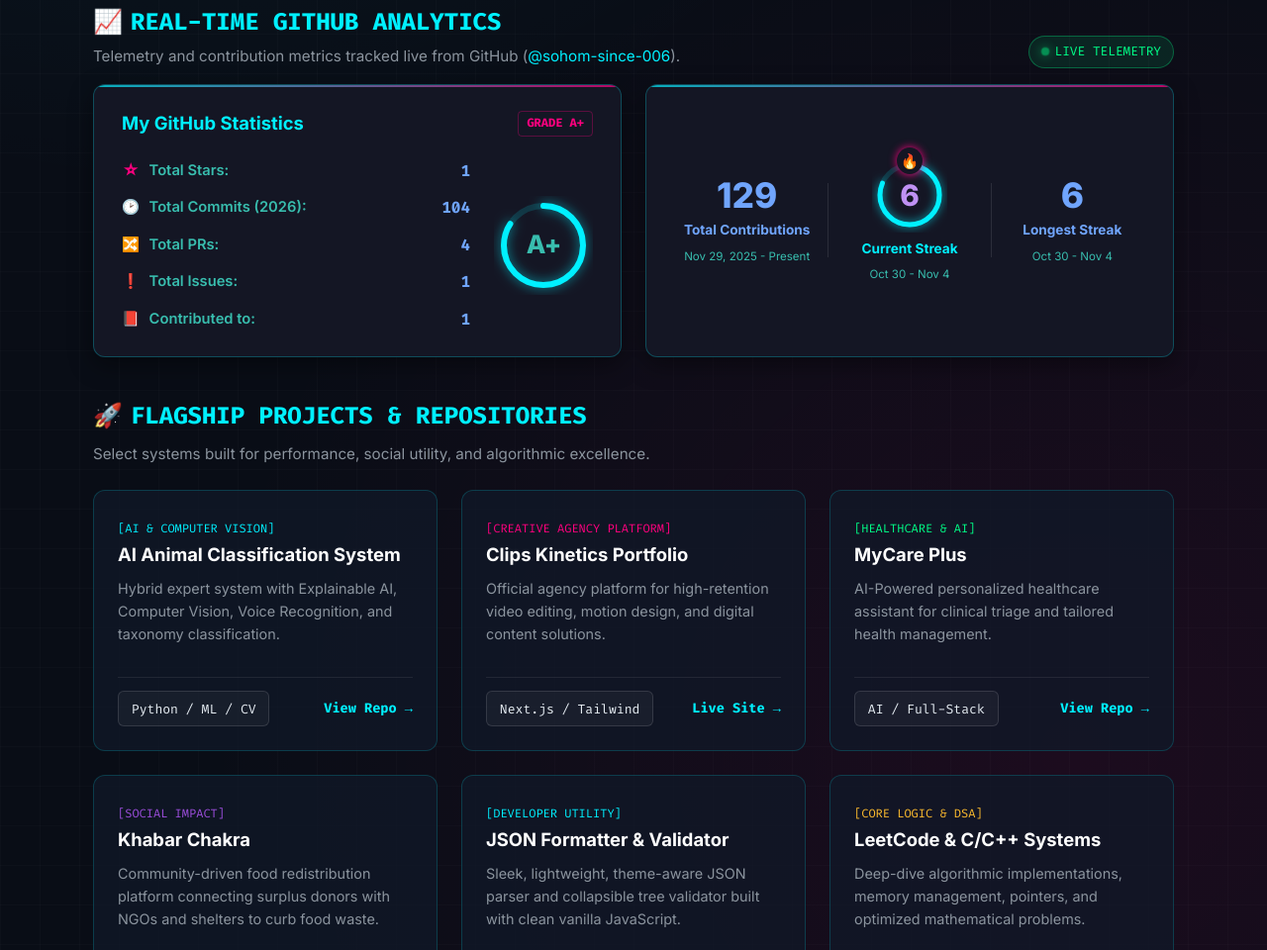
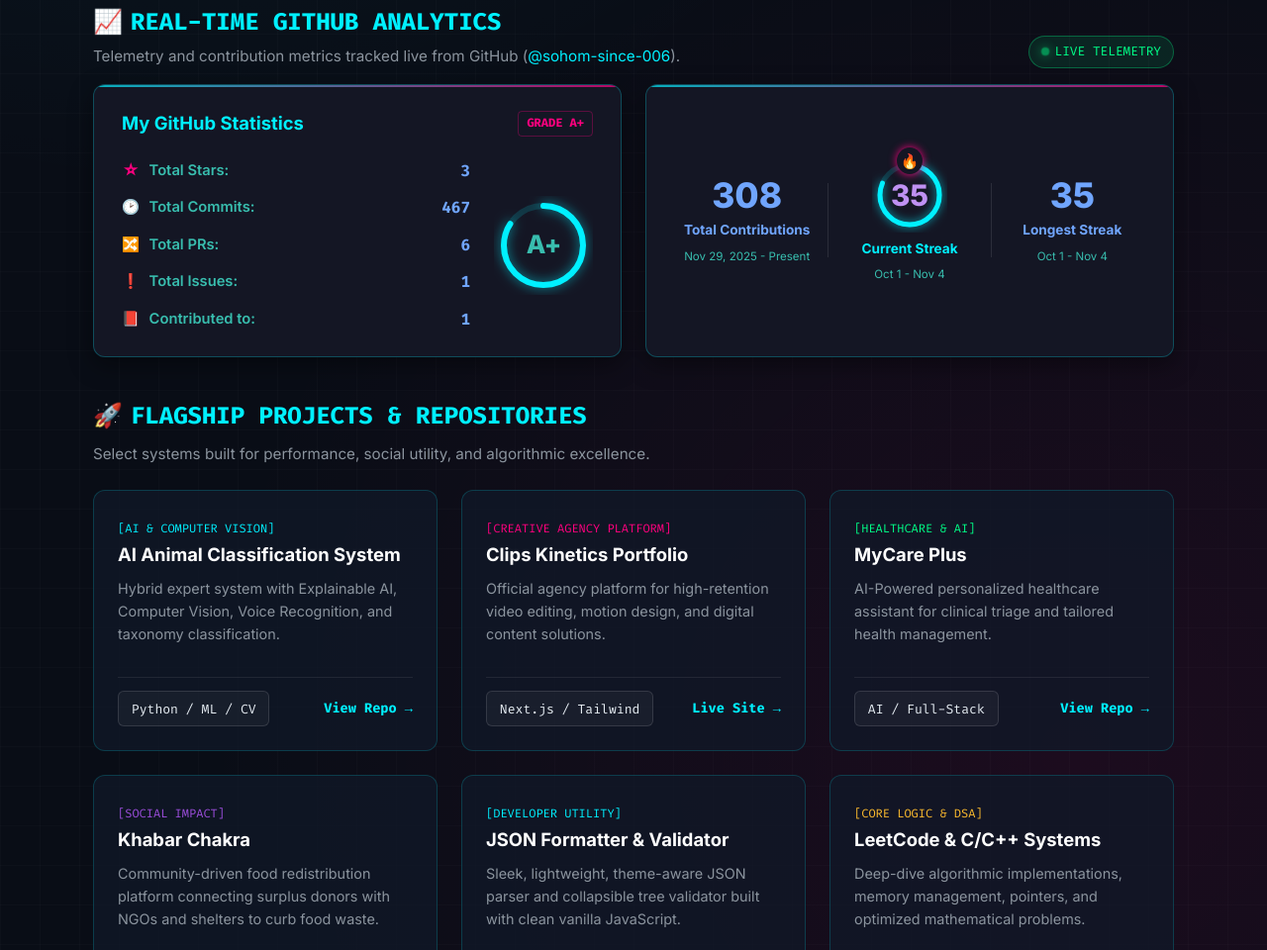
Before and after one commit to sohom-since-006/Wellwellwell, a plain HTML site: page index.html in a window 1280 px wide. Shown: the part 1166-2126 px from the top of the page at 99% size. Drawn offline with Linux system fonts and the light colour scheme.

Commit message:
fix(stats): synchronize true 35-day streak, 308 contributions, and 467 total commits

```diff
--- a/index.html
+++ b/index.html
@@ -751,15 +751,15 @@ Welcome, visitor. Type 'help' to view available system commands.
             <div class="stats-list">
               <div class="stat-row">
                 <span class="stat-row-left"><span class="stat-icon">☆</span> Total Stars:</span>
-                <span class="stat-value">1</span>
+                <span class="stat-value">3</span>
               </div>
               <div class="stat-row">
-                <span class="stat-row-left"><span class="stat-icon">🕑</span> Total Commits (2026):</span>
-                <span class="stat-value">104</span>
+                <span class="stat-row-left"><span class="stat-icon">🕑</span> Total Commits:</span>
+                <span class="stat-value">467</span>
               </div>
               <div class="stat-row">
                 <span class="stat-row-left"><span class="stat-icon">🔀</span> Total PRs:</span>
-                <span class="stat-value">4</span>
+                <span class="stat-value">6</span>
               </div>
               <div class="stat-row">
                 <span class="stat-row-left"><span class="stat-icon">❗</span> Total Issues:</span>
@@ -787,7 +787,7 @@ Welcome, visitor. Type 'help' to view available system commands.
           <div class="streak-layout">
             <!-- Total Contributions -->
             <div class="streak-col">
-              <div class="streak-big-num">129</div>
+              <div class="streak-big-num">308</div>
               <div class="streak-label">Total Contributions</div>
               <div class="streak-subtext">Nov 29, 2025 - Present</div>
             </div>
@@ -802,19 +802,19 @@ Welcome, visitor. Type 'help' to view available system commands.
                   <circle class="streak-ring-track" cx="38" cy="38" r="30"></circle>
                   <circle class="streak-ring-fill" cx="38" cy="38" r="30"></circle>
                 </svg>
-                <span class="streak-curr-num">6</span>
+                <span class="streak-curr-num">35</span>
               </div>
               <div class="streak-label highlight">Current Streak</div>
-              <div class="streak-subtext">Oct 30 - Nov 4</div>
+              <div class="streak-subtext">Oct 1 - Nov 4</div>
             </div>
 
             <div class="streak-divider"></div>
 
             <!-- Longest Streak -->
             <div class="streak-col">
-              <div class="streak-big-num">6</div>
+              <div class="streak-big-num">35</div>
               <div class="streak-label">Longest Streak</div>
-              <div class="streak-subtext">Oct 30 - Nov 4</div>
+              <div class="streak-subtext">Oct 1 - Nov 4</div>
             </div>
           </div>
         </div>
@@ -949,16 +949,16 @@ CREATIVE SUITE : CapCut PC Pro, Motion Design, Visual Storytelling`,
       stats: `================================================
 REAL-TIME GITHUB ANALYTICS (sohom-since-006)
 ================================================
-  Total Stars         : 1
-  Total Commits (2026): 104
-  Total PRs           : 4
+  Total Stars         : 3
+  Total Commits       : 467
+  Total PRs           : 6
   Total Issues        : 1
   Contributed to      : 1
   Performance Grade   : A+ (Top Tier)
 ------------------------------------------------
-  Total Contributions : 129 (Nov 29, 2025 - Present)
-  Current Streak      : 6 Days (Oct 30 - Nov 4) 🔥
-  Longest Streak      : 6 Days (Oct 30 - Nov 4)
+  Total Contributions : 308 (Nov 29, 2025 - Present)
+  Current Streak      : 35 Days (Oct 1 - Nov 4) 🔥
+  Longest Streak      : 35 Days (Oct 1 - Nov 4)
 ================================================`,
       clips: `CLIPS KINETICS:
 Official creative video editing & motion design agency.
```
Also changed, not shown: docs/assets/stats.svg, docs/assets/streak.svg, 1 other file.
